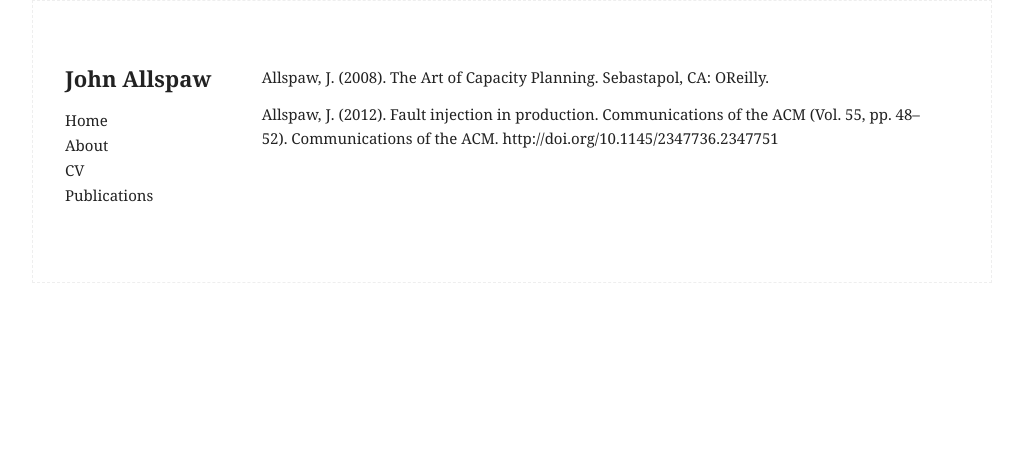
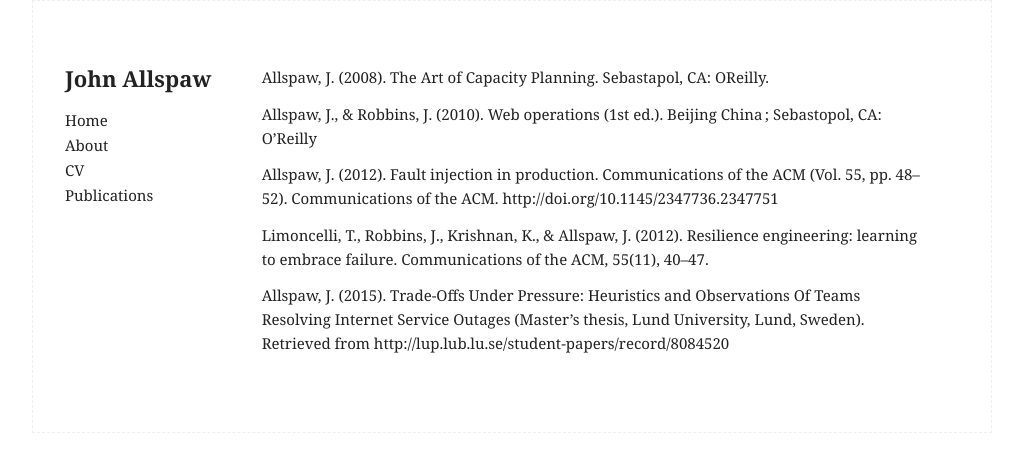
Before and after one commit to jallspaw/jallspaw.github.io, a Jekyll site: the page built from publications.md, in a window 1280 px wide. Shown: the top 472 px of the page, without its empty margins (128-1151 px from the left). Built offline with Jekyll 4.4.1, drawn with Linux system fonts in a browser that asks for light colours.

Commit message:
some more references

```diff
--- a/publications.md
+++ b/publications.md
@@ -7,4 +7,10 @@
 
 Allspaw, J. (2008). The Art of Capacity Planning. Sebastapol, CA: OReilly.
 
+Allspaw, J., & Robbins, J. (2010). Web operations (1st ed.). Beijing China ; Sebastopol, CA: O’Reilly
+
 Allspaw, J. (2012). Fault injection in production. Communications of the ACM (Vol. 55, pp. 48–52). Communications of the ACM. http://doi.org/10.1145/2347736.2347751
+
+Limoncelli, T., Robbins, J., Krishnan, K., & Allspaw, J. (2012). Resilience engineering: learning to embrace failure. Communications of the ACM, 55(11), 40–47.
+
+Allspaw, J. (2015). Trade-Offs Under Pressure: Heuristics and Observations Of Teams Resolving Internet Service Outages (Master's thesis, Lund University, Lund, Sweden). Retrieved from http://lup.lub.lu.se/student-papers/record/8084520
```
